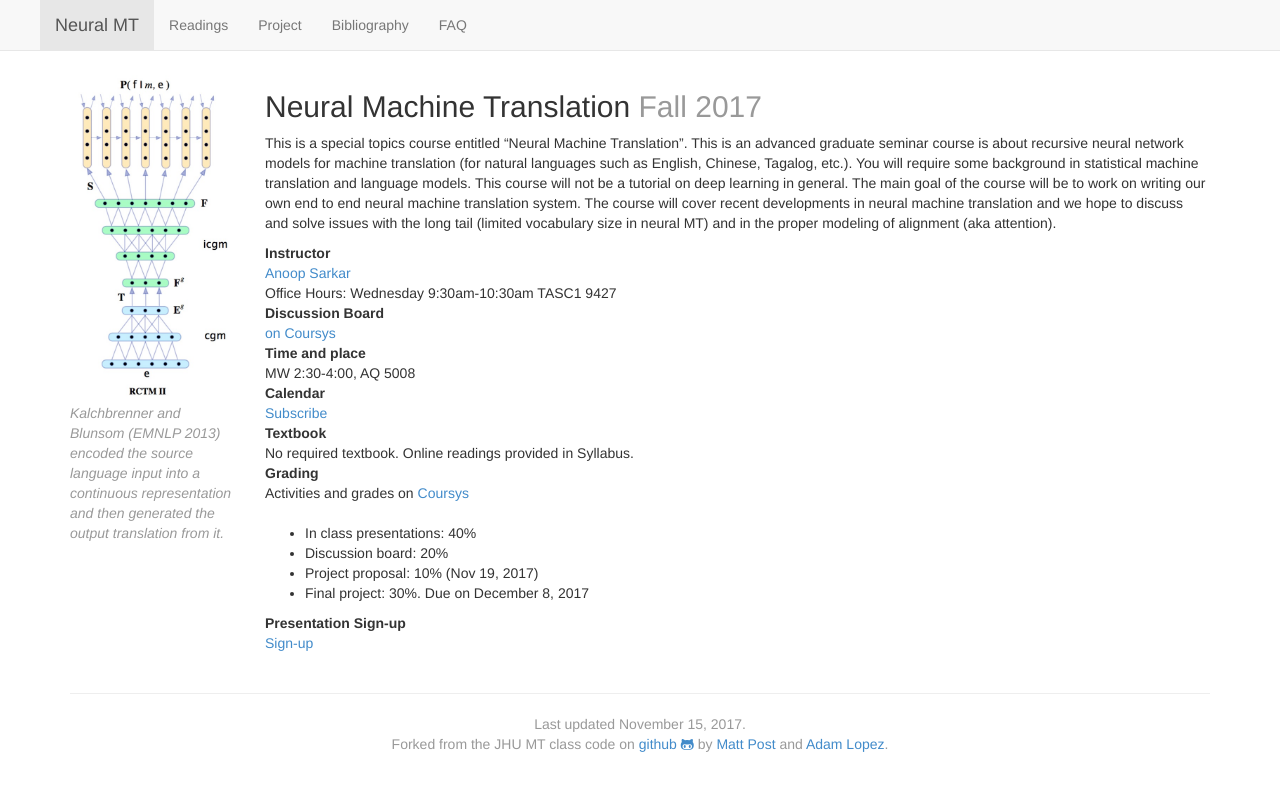
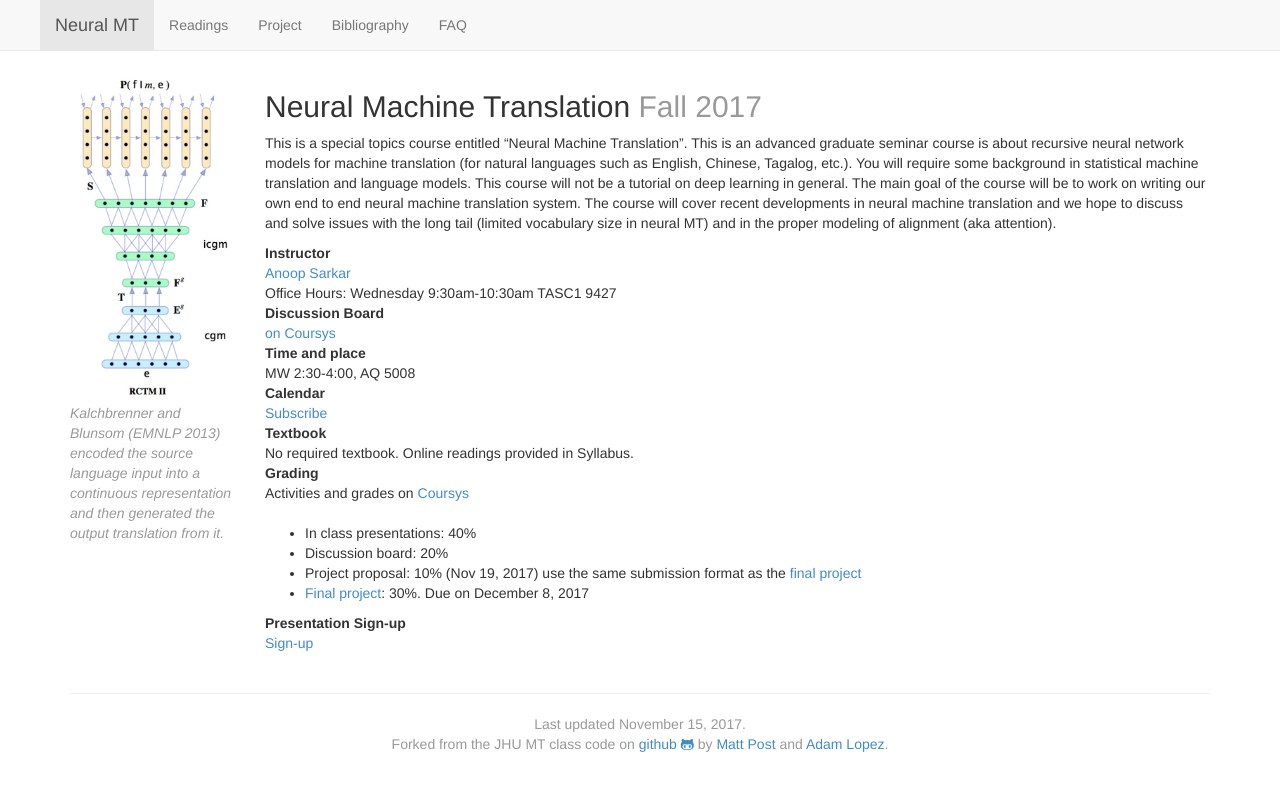
Before and after one commit to anoopsarkar/neuralmt-class, a Jekyll site: the page built from index.md, in a window 1280 px wide. Shown: the top 791 px of the page. Built offline with Jekyll 4.4.1, drawn with Linux system fonts in a browser that asks for light colours; nearby versions of some CDN libraries.

Commit message:
submission format clarified

```diff
--- a/index.md
+++ b/index.md
@@ -42,8 +42,8 @@ Grading
 
 * In class presentations: 40%
 * Discussion board: 20%
-* Project proposal: 10% (Nov 19, 2017)
-* Final project: 30%. Due on December 8, 2017
+* Project proposal: 10% (Nov 19, 2017) use the same submission format as the [final project](project.html)
+* [Final project](project.html): 30%. Due on December 8, 2017
 
 Presentation Sign-up
 : [Sign-up](https://docs.google.com/spreadsheets/d/1WVTtcJLLK_RlhzSeZmdIveAPjga-tjecqvV-deOG16g/edit?usp=sharing)
```
